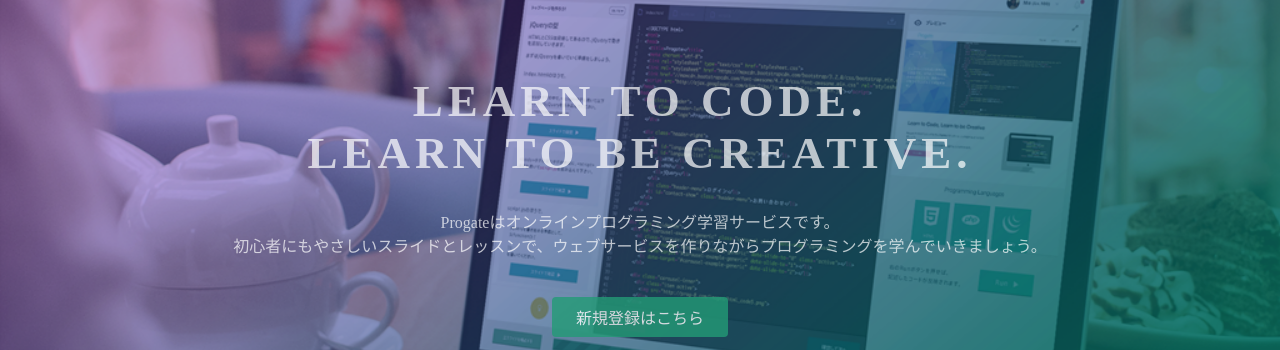
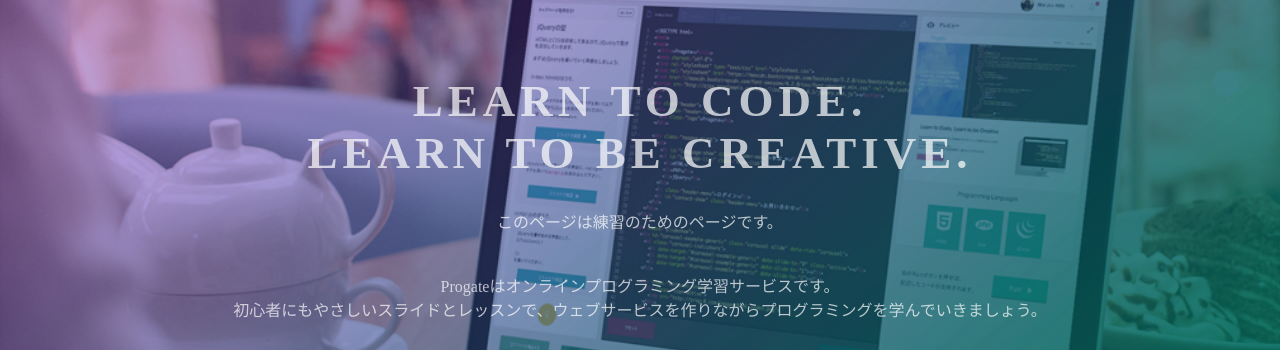
Before and after one commit to no-nashi/html_upload_trial_test, a plain HTML site: page index.html in a window 1280 px wide. Shown: the part 135-485 px from the top of the page. Drawn offline with Linux system fonts and the light colour scheme.

Commit message:
Update index.html

```diff
--- a/index.html
+++ b/index.html
@@ -24,6 +24,7 @@
   <div class="top-wrapper">
     <div class="container">
       <h1>LEARN TO CODE.<br>LEARN TO BE CREATIVE.</h1>
+      <p>このページは練習のためのページです。<br></p>
       <p>Progateはオンラインプログラミング学習サービスです。<br>初心者にもやさしいスライドとレッスンで、ウェブサービスを作りながらプログラミングを学んでいきましょう。</p>
       <div class="btn-wrapper">
         <a href="#" class="btn signup">新規登録はこちら</a>
```
